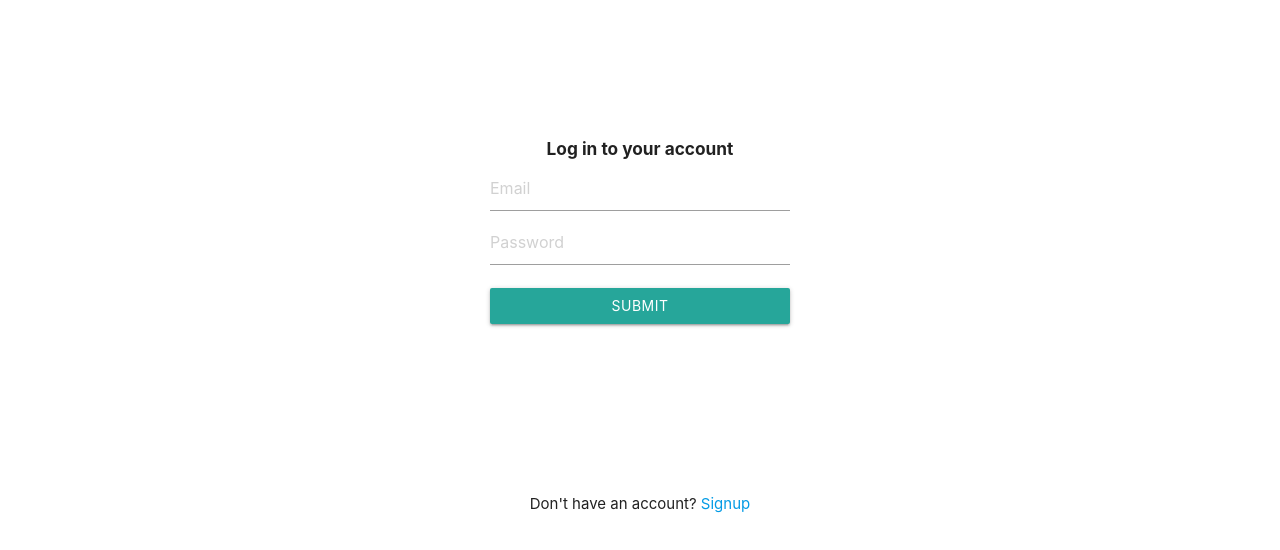
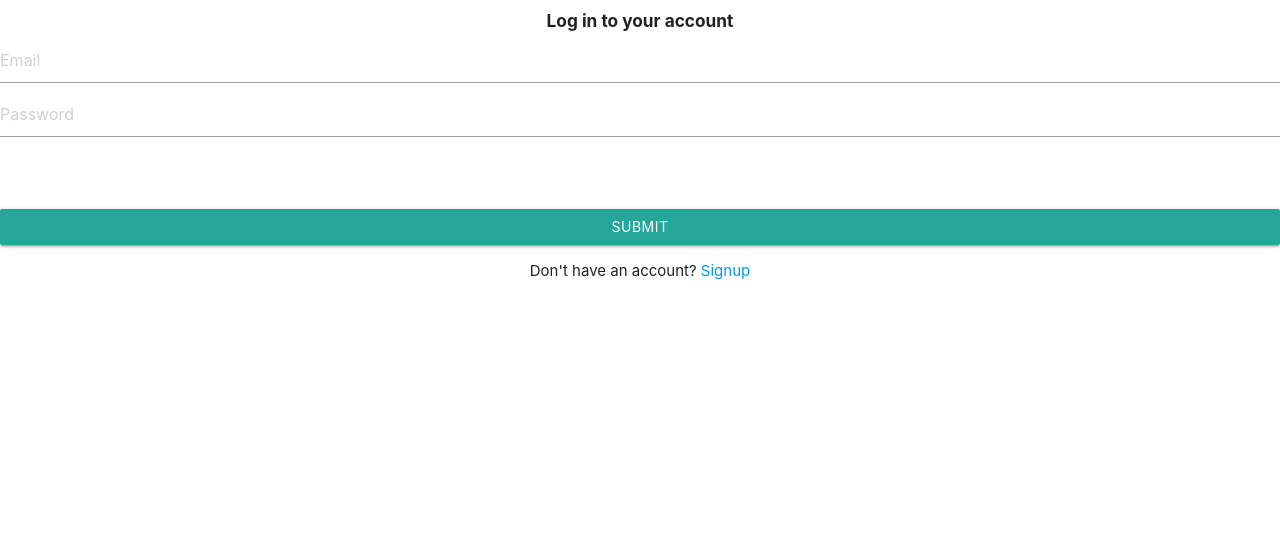
Before and after one commit to Avisa-GA/fullstacksocial, a React (Create React App) app: page / in a window 1280 px wide. Shown: the top 550 px of the page. Built offline with nearby package versions, Linux system fonts and the light colour scheme.

Commit message:
wip: add css to login page

```diff
--- a/src/index.css
+++ b/src/index.css
@@ -16,7 +16,7 @@ code {
   box-sizing: border-box;
   align-content: center;
 }
-.signup {
+.login {
   width: 300px;
   height: 300px;
   text-align: center;
```
